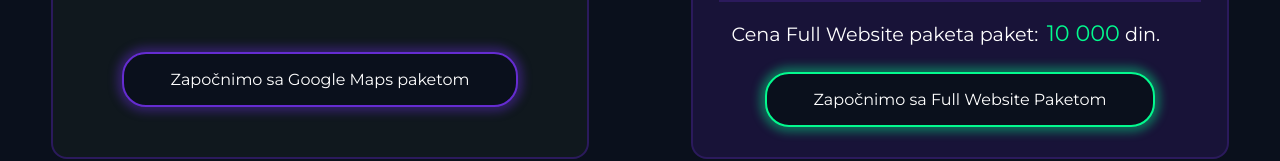
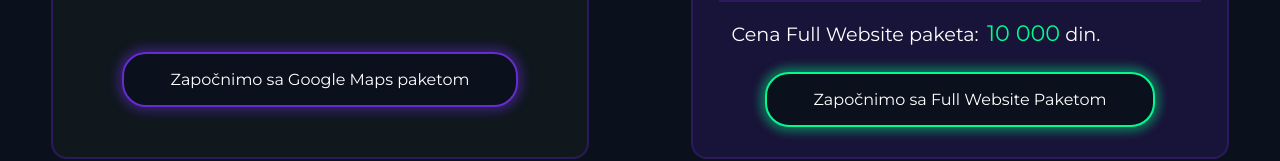
Before and after one commit to Djordje3002/webmehanicar.github.io, a plain HTML site: page index.html in a window 1280 px wide. Shown: the part 5233-5394 px from the top of the page. Drawn offline with Linux system fonts and the light colour scheme.

Commit message:
Update index.html

```diff
--- a/index.html
+++ b/index.html
@@ -356,7 +356,7 @@
                     </ul>
                     <hr class="one">
                     <div class="zacenu">
-                        <p>Cena Full Website paketa paket:  <span class="jbc" style="color: #03fa8e;">10 000</span> din.</p>
+                        <p>Cena Full Website paketa:  <span class="jbc" style="color: #03fa8e;">10 000</span> din.</p>
                     </div>
                 </div>
                 <div class="red">
```
